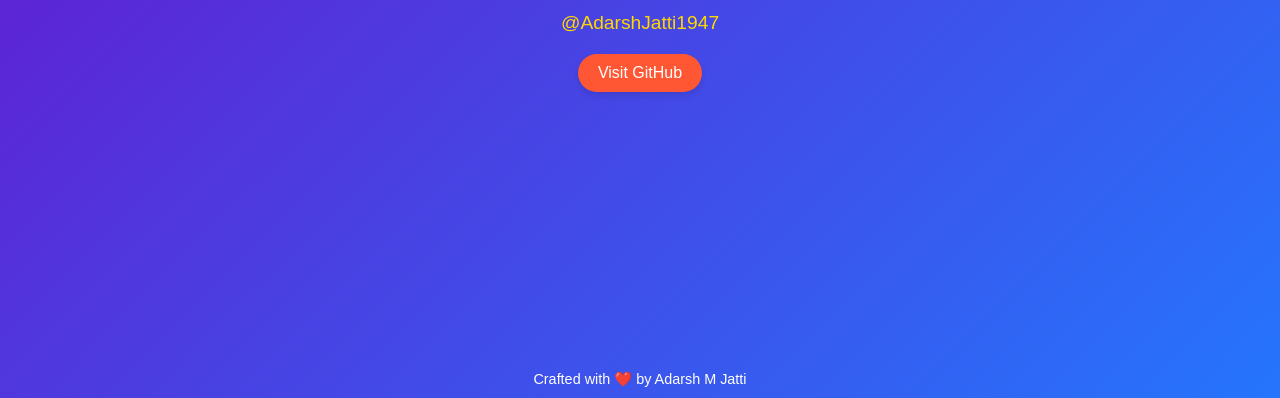
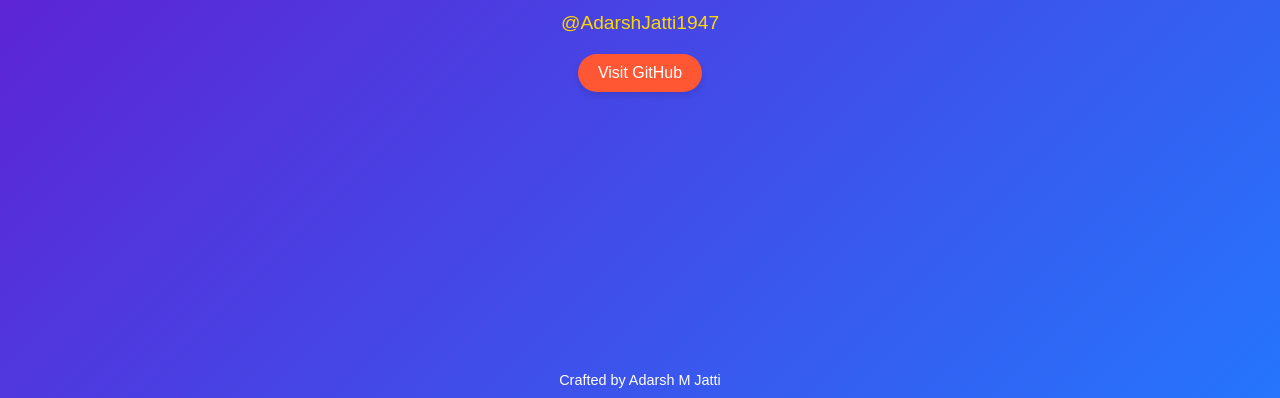
Before and after one commit to AdarshJatti1947/AdarshJatti1947.github.io, a plain HTML site: page index.html in a window 1280 px wide. Shown: the part 402-800 px from the top of the page. Drawn offline with Linux system fonts and the light colour scheme.

Commit message:
Update index.html

```diff
--- a/index.html
+++ b/index.html
@@ -81,7 +81,7 @@
     <a href="https://github.com/AdarshJatti1947" target="_blank" class="button">Visit GitHub</a>
   </div>
   <footer>
-    <p>Crafted with ❤️ by Adarsh M Jatti</p>
+    <p>Crafted by Adarsh M Jatti</p>
   </footer>
 </body>
 </html>
```
